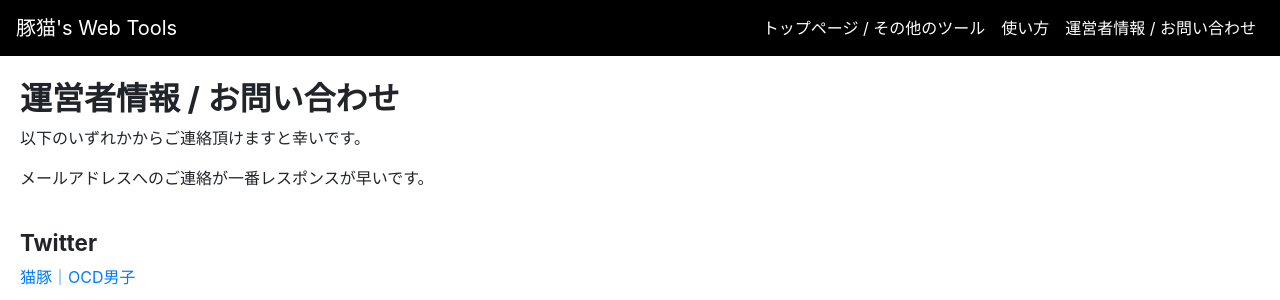
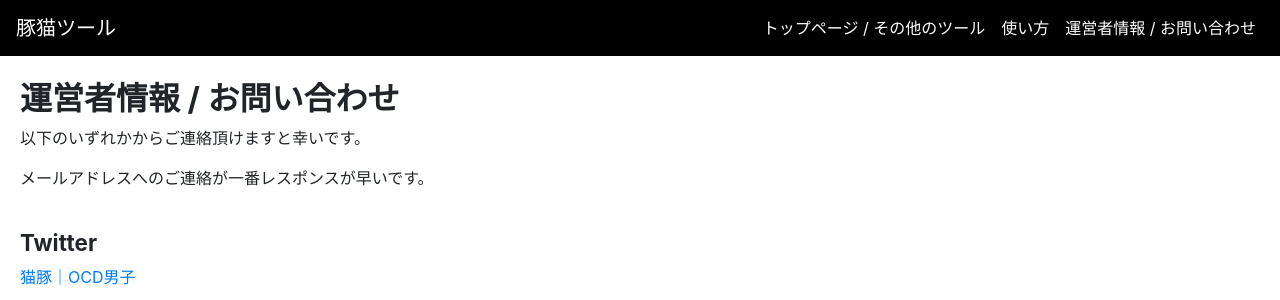
Before and after one commit to dev-neko/001_dev_neko_tools, a Django app: page /owner in a window 1280 px wide. Shown: the top 300 px of the page. Run offline with Django 3.2, Linux system fonts and the light colour scheme; some libraries are stand-ins or nearby versions.

Commit message:
191009-2

```diff
--- a/templates/base/navbar.html
+++ b/templates/base/navbar.html
@@ -3,7 +3,7 @@
 
 <!-- ヘッダー -->
 <nav class="navbar navbar-expand-lg navbar-dark mb-4" style="background-color:#000000;">
-  <a class="navbar-brand" href="{% url 'toppage' %}">豚猫's Web Tools</a>
+  <a class="navbar-brand" href="{% url 'toppage' %}">豚猫ツール</a>
 
   <button class="navbar-toggler" type="button" data-toggle="collapse" data-target="#navbarSupportedContent" aria-controls="navbarSupportedContent" aria-expanded="false" aria-label="Toggle navigation">
     <span class="navbar-toggler-icon"></span>
```
